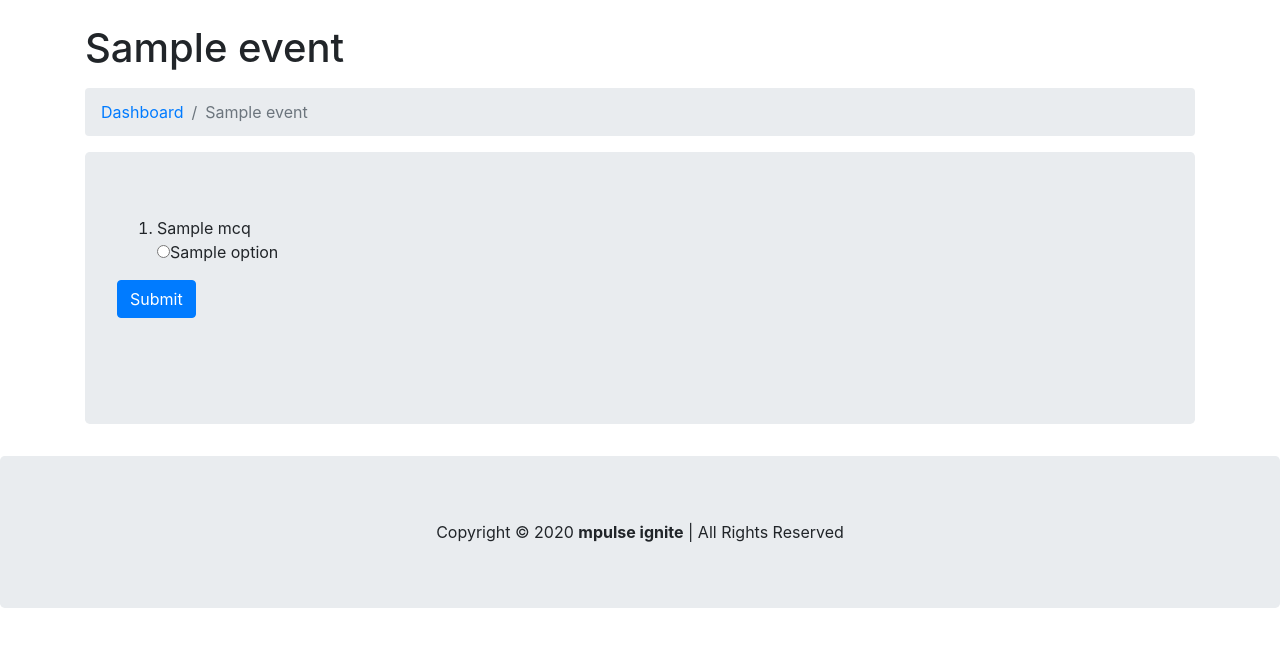
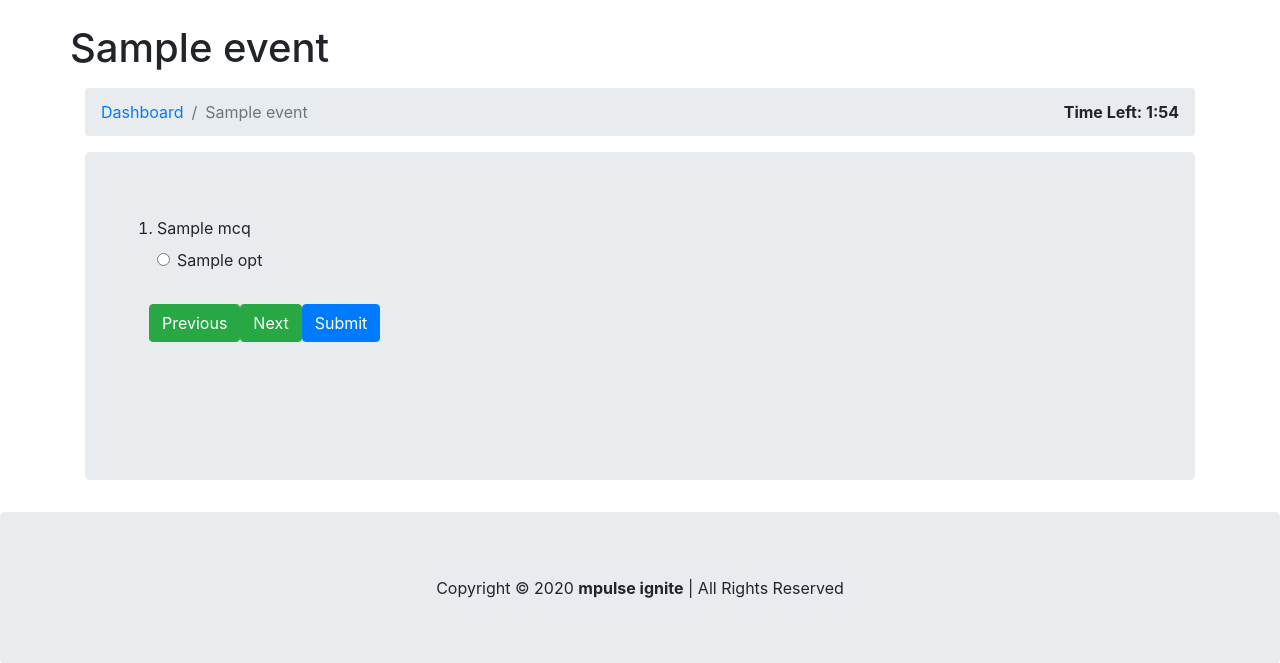
Before and after one commit to sahilkoditkar/QuizApp, a Flask app: template templates/test.html in a window 1280 px wide. Shown: the part 56-719 px from the top of the page. Run offline with Flask 2, Linux system fonts and the light colour scheme; the template is opened without the code that fills it: most values are stand-ins (such as "Sample title", 1, 10 or a date in 2020); some libraries are stand-ins or nearby versions.

Commit message:
several changes

```diff
--- a/ClashofCoders.json
+++ b/ClashOfCoders.json
@@ -11,9 +11,8 @@
     {
         "question": "question2",
         "options": [
-            "option 1",
-            "option 2",
-            "option 3"
+            "True",
+            "False"
         ]
     }
 ]
--- a/app.py
+++ b/app.py
@@ -18,7 +18,7 @@ def authenticate():
     username = request.form['username']
     password = request.form['password']
 
-    with open('users.json') as file:
+    with open('Users.json') as file:
         users = json.load(file)
     for user in users:
         if username == user['username'] and password == user['password']:
@@ -33,7 +33,7 @@ def logout():
 
 @app.route('/dashboard')
 def dashboard():
-    with open('users.json') as file:
+    with open('Users.json') as file:
         users = json.load(file)
     for user in users:
         if session['username'] == user['username']:
@@ -54,10 +54,22 @@ def submitTest(event):
     correct = 0
     with open('{}.json'.format(event)) as file:
         mcqs = json.load(file)
+
     for mcq in mcqs:
-        if mcq['options'][0] == request.form[mcq['question']]:
-            correct+=1
-    return '<h1>Correct Answers: <u>'+str(correct)+'</u></h1>'
+        if mcq['question'] in request.form:
+            if mcq['options'][0] == request.form[mcq['question']]:
+                correct+=1
+
+    with open('{}Result.json'.format(event)) as file:
+        score = json.load(file)
+    score.append({
+        'name':session['username'],
+        'score':correct
+    })
+    with open('{}Result.json'.format(event), 'w') as outfile:
+        json.dump(score, outfile, indent=4)
+
+    return '<div style="margin:15%;"> <h1>Correct Answers: <u>'+str(correct)+'</u></h1> <button onclick="window.close()">Close</button> </div>'
 
 if __name__ == '__main__':
 	app.run(debug=True)
--- a/templates/dashboard.html
+++ b/templates/dashboard.html
@@ -23,7 +23,7 @@
             <div class="card-body">
                 <h5 class="card-title">{{event}}</h5>
                 <p class="card-text">Click start to attempt MCQ test.</p>
-                <a href="/test/{{event}}" class="btn btn-primary">Start</a>
+                <button class="btn btn-primary" onclick="window.open('/test/{{event}}','{{event}}','width=900,height=400,screenX=25,screenY=25,resizable=yes,scrollbars=yes'); return false">Start</button>
             </div>
             {% endfor %}
         </div>
--- a/templates/test.html
+++ b/templates/test.html
@@ -4,27 +4,63 @@
 
 <div class="container">
     <!-- Page Heading/Breadcrumbs -->
-    <h1 class="mt-4 mb-3">{{Event}}</h1>
+    <div class="row">
+        <h1 class="mt-4 mb-3">{{Event}}</h1>
+    </div>
 
     <ol class="breadcrumb">
         <li class="breadcrumb-item"><a href="/">Dashboard</a></li>
         <li class="breadcrumb-item active">{{Event}}</li>
+        <div class="ml-auto">
+            <b>Time Left: <span id="minutes"></span>:<span id="seconds"></span></b>
+        </div>
     </ol>
 
-    <div class="jumbotron">
-        <form action='/submit/{{Event}}' method='POST'>
+    <div class="jumbotron" onload="examTimer">
+        <form id="test" action='/submit/{{Event}}' method='POST'>
             <ol>
                 {% for mcq in MCQs %}
-                <li>{{mcq['question']}}</li>
-                {% for j in mcq['options'] %}
-                <input type='radio' value='{{j}}' name="{{mcq['question']}}" />{{j}}
-                {% endfor %}
+                <li>
+                    <label for="{{mcq['question']}}">{{mcq['question']}}</label>
+                    {% for opt in mcq['options'] %}
+                    <div class="form-check">
+                        <input class="form-check-input" type="radio" name="{{mcq['question']}}" id="{{opt}}"
+                            value="{{opt}}">
+                        <label class="form-check-label" for="{{opt}}"> {{opt}} </label>
+                    </div>
+                    {% endfor %}
+                </li>
                 {% endfor %}
             </ol>
-            <button type="submit" class="btn btn-primary">Submit</button>
+            <div class="row m-3 p-3">
+                <button type="button" class="btn btn-success" onclick="previous">Previous</button>
+                <button type="button" class="btn btn-success" onclick="next">Next</button>
+                <button type="submit" class="btn btn-primary">Submit</button>
+            </div>
         </form>
         <div class="alert"></div>
     </div>
 </div>
 
+<script>
+    window.onload = countdown;
+    //set minutes, seconds
+    var mins = 2;
+    var secs = mins * 60;
+    function countdown() {
+        mins = document.getElementById("minutes").innerText = Math.floor(secs / 60); //getminutes();
+        document.getElementById("seconds").innerText = secs - Math.round(mins * 60); //getseconds();
+        if (mins < 1) {
+            minutes.style.color = "red";
+            seconds.style.color = "red";
+        }
+        if (secs == 0) {
+            alert("Time's up");
+            document.getElementById('test').submit();
+        }
+        secs--;
+        setTimeout('countdown()', 1000);
+    }
+</script>
+
 {% endblock %}
```
Also changed, not shown: ClashOfCodersResult.json (added, +26 -0 lines), Users.json (added, +30 -0 lines), users.json (deleted, +0 -18 lines).
